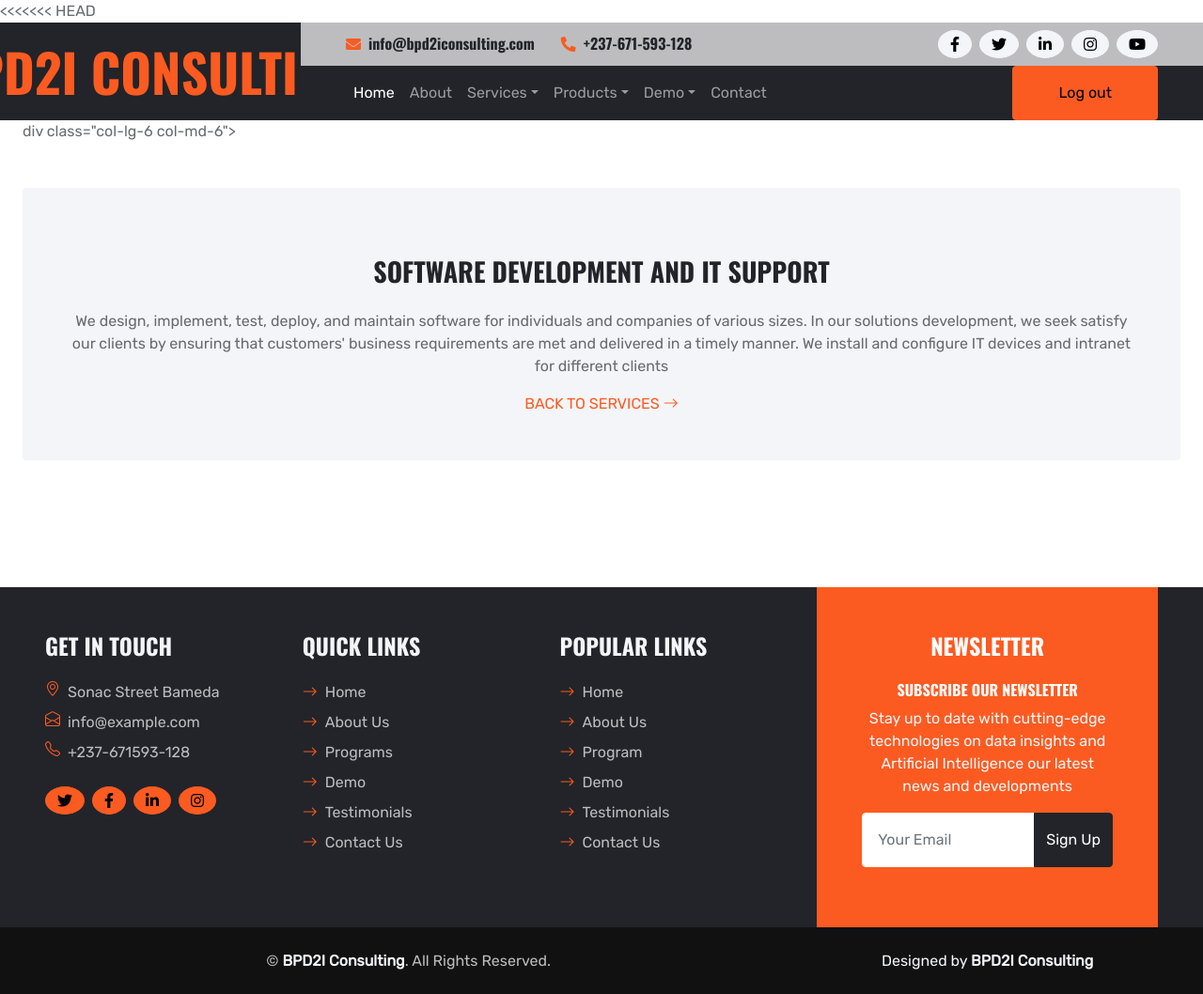
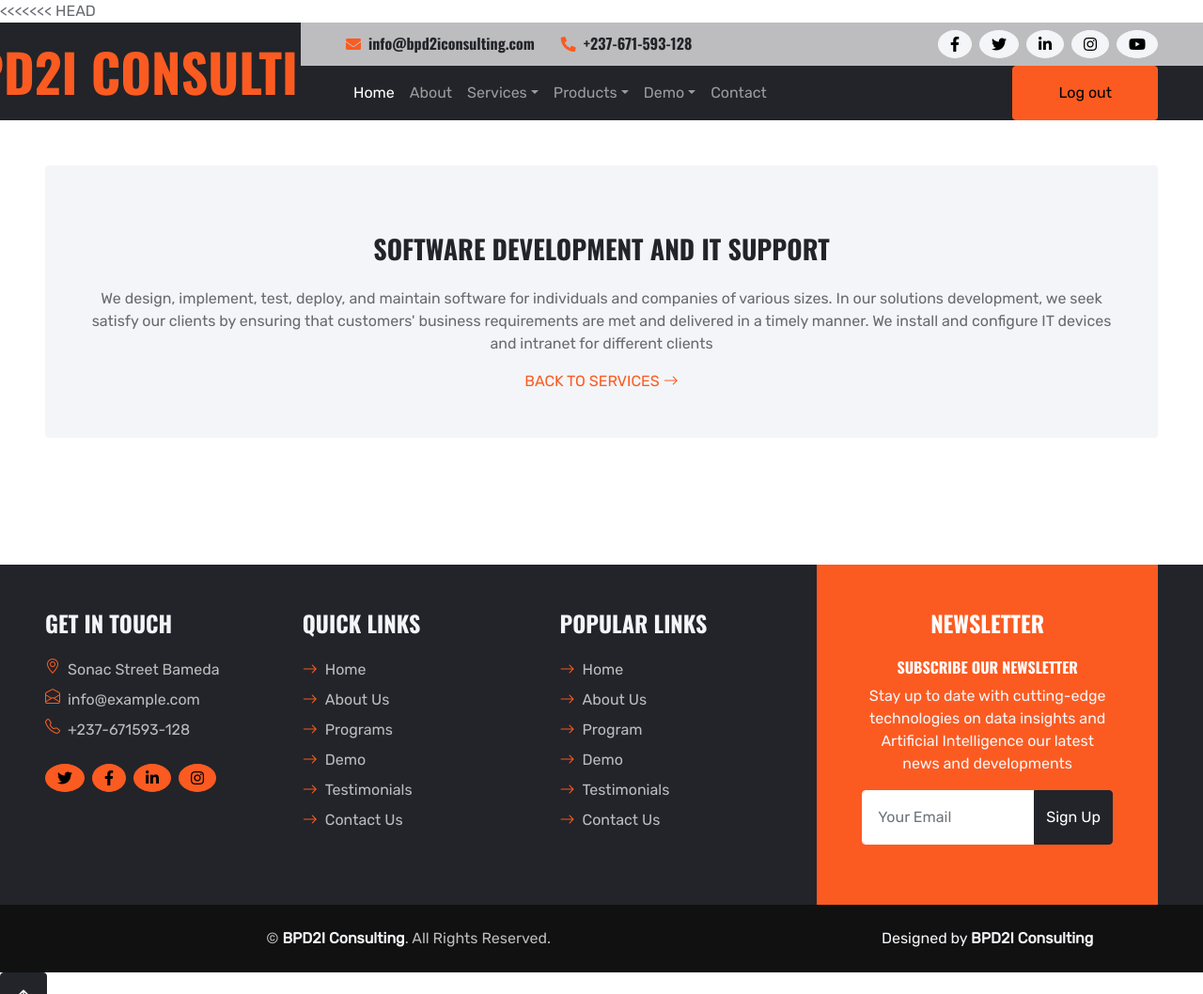
Before and after one commit to borismikwa/startup, a Django app: page /services/9 in a window 1280 px wide. Shown: the top 1058 px of the page at 94% size. Run offline with Django 4.2, Linux system fonts and the light colour scheme; data comes from the database, SQL or seed files in the repository; both versions use the stored data as it was after the commit; some libraries are stand-ins or nearby versions.

Commit message:
Review the description of three services

```diff
--- a/website/templates/index.html
+++ b/website/templates/index.html
@@ -60,15 +60,15 @@
 
     <div class="container-fluid programe position-relative px-5 mt-5" style="margin-bottom: 135px;background-color: white;">
         <div class="col-lg-12 col-md-6 text-center">
-            <h1  class="text-uppercase my-4 py-3 px-5">Who we are</h1>
+            <h1  class="text-uppercase my-4 py-3 px-5">What we do</h1>
         </div>
         <br/>
+
 
         <div class="row g-5 gb-5" style="background-color:white ;">
             {% for short_service in short_des%}
             <div class="col-lg-4 col-md-6">
                 <div class="bg-light rounded text-center p-5">
-
                     <h3 class="text-uppercase my-4">{{short_service.service_name}} </h3>
                     <p>{{short_service.short_service}}</p>
                     <a class="text-uppercase" href="{% url 'service_details' short_service.id %}">Read more <i class="bi bi-arrow-right"></i></a>
@@ -82,6 +82,7 @@
             </div>
             <br/>
         </div>
+
 
     </div>
 
--- a/website/templates/service_details.html
+++ b/website/templates/service_details.html
@@ -6,7 +6,7 @@
 <div class="container-fluid programe position-relative px-5 mt-5" style="margin-bottom: 135px;background-color: white;">
     <div class="row g-5 gb-5" style="background-color:white ;">
         {% if myservice.avatar %}
-        <div class="col-lg-12 col-md-6">
+        <div class="col-lg-12 col-md-6" >
             <div class="bg-light rounded text-center p-5">
              {% comment %}
              <hi>display image if it exits</h1>
@@ -21,9 +21,8 @@
         </div>
 
         {% else %}
-        div class="col-lg-6 col-md-6">
+        <div class="col-lg-12 col-md-6">
             <div class="bg-light rounded text-center p-5">
-
                 <h3 class="text-uppercase my-4">{{myservice.service_name}} </h3>
                 <p>{{myservice.description}}</p>
                 <a class="text-uppercase" href="{% url 'service' %}">Back to services <i class="bi bi-arrow-right"></i></a>
--- a/website/views.py
+++ b/website/views.py
@@ -10,7 +10,7 @@
   short_des  = models.Service.objects.all().order_by('id')[:3]
   #ourservices = models.Service.objects.all()
   template = loader.get_template('index.html')
-  #return HttpResponse(template.render({'services':navbar(),'short_des': short_des}, request))
+  #return HttpResponse(template.render({'services':navbar()}, request))
   return HttpResponse(template.render({'short_des': short_des}, request))
 
 
```
Also changed, not shown: db.sqlite3, static/web/img/lines.gif (added).
